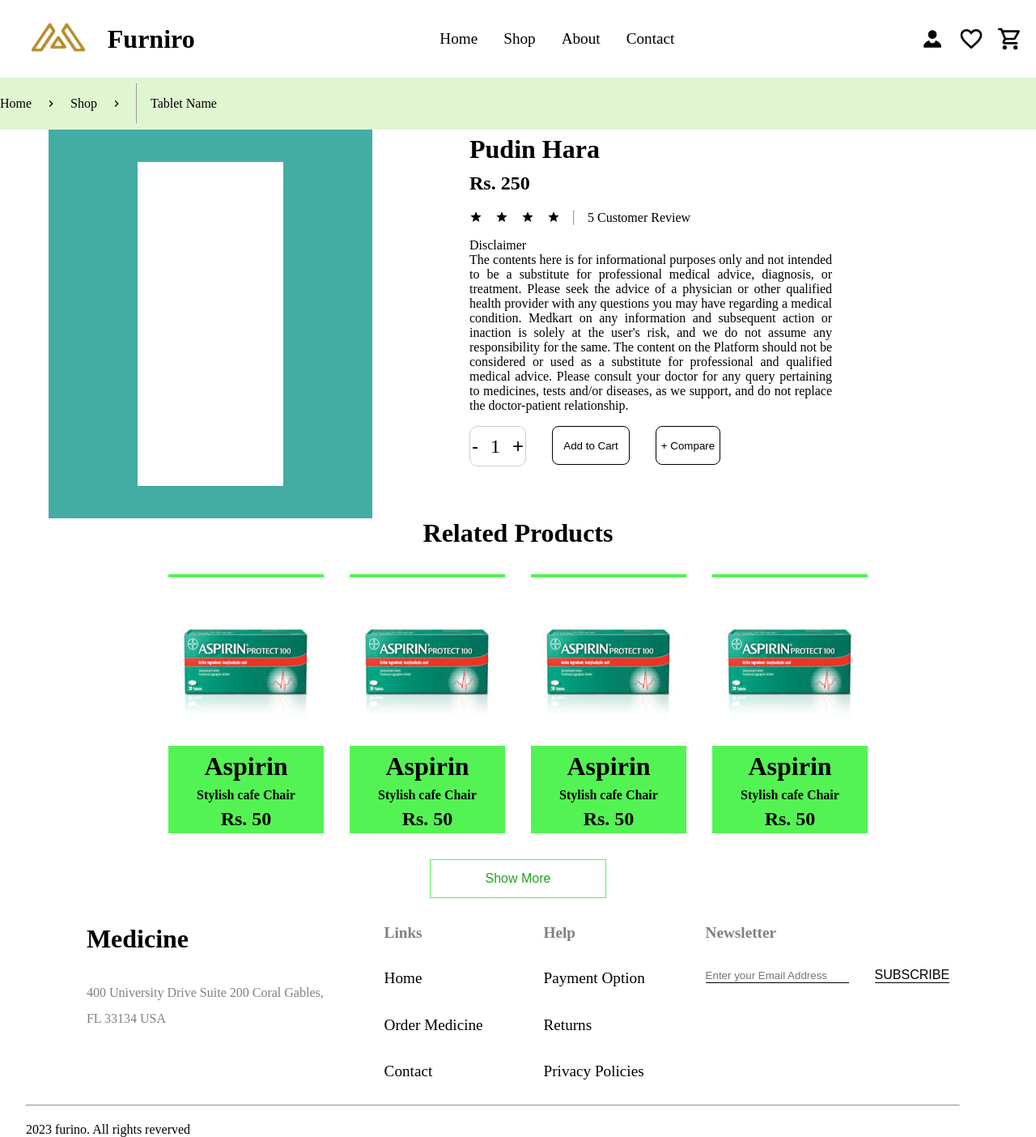
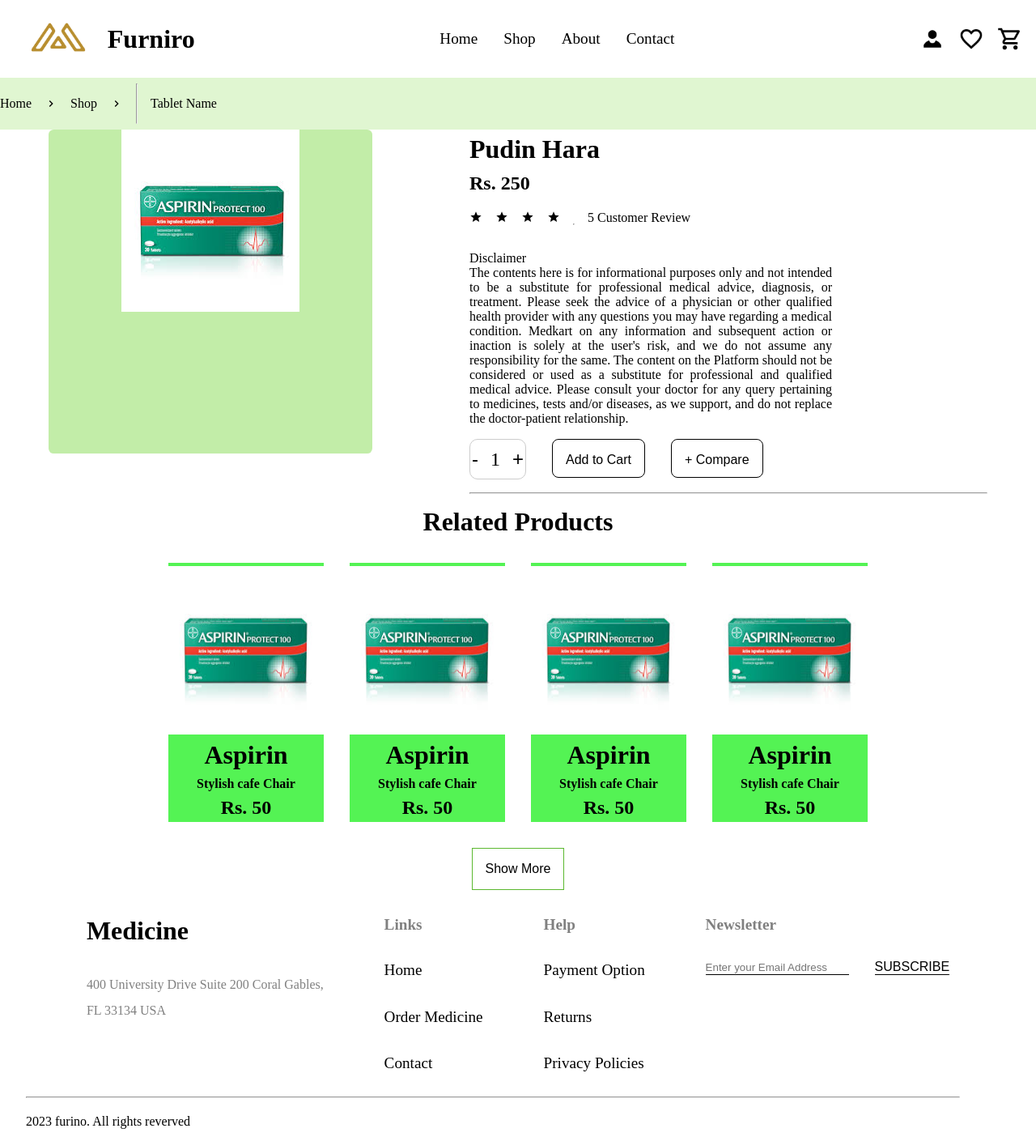
Before and after one commit to Vighnesh-45/medical-healthcare, a React (Vite) app: page /SingleProduct in a window 1280 px wide. Shown: the whole page at 81% size. Built offline with nearby package versions, Linux system fonts and the light colour scheme.

Commit message:
single product changes

```diff
--- a/src/Components/Shop.css
+++ b/src/Components/Shop.css
@@ -132,7 +132,6 @@
         background-color: #e0f6d1;
         cursor: pointer;
         border-radius: 0.4rem;
-        /* display: none; */
       }
       & .next {
         width: 5%;
--- a/src/Components/SingleProduct.css
+++ b/src/Components/SingleProduct.css
@@ -15,15 +15,22 @@
       align-items: self-start;
       justify-content: space-around;
       & .product-info-left {
-        height: 30rem;
+        height: 25rem;
         display: flex;
+        background-color: #c2eda8;
+        flex-direction: column;
+        border-radius: 0.4rem;
         align-items: center;
-        justify-content: center;
-        background-color: rgb(68, 173, 163);
         & .info-left-container {
-          background-image: url("./../assets/dabur.png");
+          display: flex;
+          background-color: #c2eda8;
+          flex-direction: column;
+          justify-content: center;
+          align-items: center;
+          background-image: url("./../assets/aspirin.png");
+          background-repeat: no-repeat;
           height: 25rem;
-          width: 45%;
+          width: 55%;
           aspect-ratio: 1;
         }
       }
@@ -32,7 +39,6 @@
         flex-direction: column;
         justify-content: space-evenly;
         width: 50%;
-
         & .info-right-header {
           line-height: 1.5;
 
@@ -90,7 +96,8 @@
                 border: 0.1rem solid black;
                 border-radius: 0.5rem;
                 height: 3rem;
-                width: 6rem;
+                padding: 1rem;
+                font-size: 1rem;
                 cursor: pointer;
               }
             }
@@ -101,10 +108,15 @@
               border: 0.1rem solid black;
               border-radius: 0.5rem;
               height: 3rem;
-              width: 5rem;
+              padding: 1rem;
+              font-size: 1rem;
               cursor: pointer;
             }
           }
+        }
+        & hr{
+          margin-top: 1rem;
+          margin-bottom: 1rem;
         }
       }
     }
@@ -148,14 +160,14 @@
       align-items: center;
       justify-content: center;
       margin: 2rem;
-      & button {
-        background: transparent;
-        border: 1px solid rgb(84, 243, 84);
-        font-size: 1rem;
-        color: rgb(32, 161, 32);
-        height: 3rem;
-        width: 18%;
-        cursor: pointer;
+      & a {
+        & button {
+          background: transparent;
+          border: 1px solid #5bb82f;
+          font-size: 1rem;
+          cursor: pointer;
+          padding: 1rem;
+        }
       }
     }
   }
--- a/src/Components/SingleProduct.jsx
+++ b/src/Components/SingleProduct.jsx
@@ -28,7 +28,6 @@ const SingleProduct = () => {
                 <div className="product-info">
                     <div className="product-info-left">
                         <div className="info-left-container">
-
                         </div>
                     </div>
                     <div className="product-info-right">
@@ -72,6 +71,7 @@ const SingleProduct = () => {
                                 <Link to='/ProductComparison'><button>+ Compare</button></Link>
                             </div>
                         </div>
+                        <hr />
                     </div>
                 </div>
                 <div className="product-header">
@@ -104,7 +104,7 @@ const SingleProduct = () => {
                     </div>
                 </div>
                 <div className="show-button">
-                    <button>Show More</button>
+                    <Link to="/Shop"><button>Show More</button></Link>
                 </div>
             </div>
             <Footer/>
```
